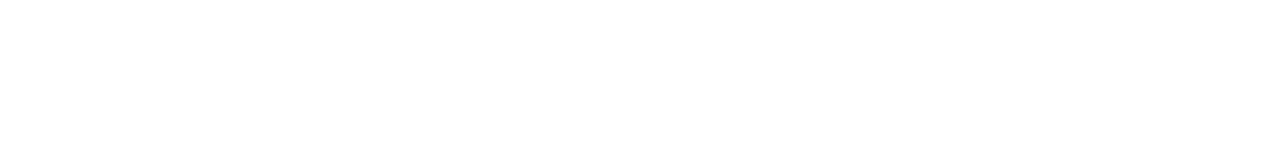
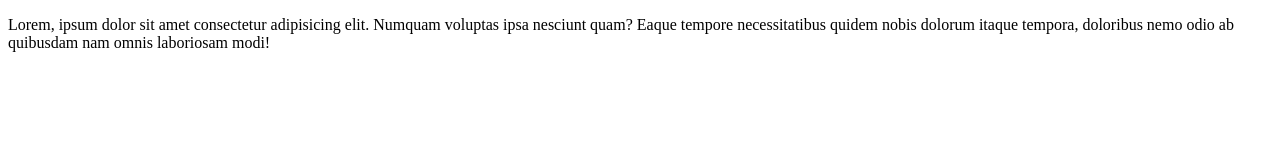
Before and after one commit to fadyadeeb/f10test, a plain HTML site: page index.html in a window 1280 px wide. Drawn offline with Linux system fonts and the light colour scheme.

Commit message:
second-change

```diff
--- a/index.html
+++ b/index.html
@@ -9,7 +9,8 @@
 </head>
 
 <body>
-
+  <p>Lorem, ipsum dolor sit amet consectetur adipisicing elit. Numquam voluptas ipsa nesciunt quam? Eaque tempore
+    necessitatibus quidem nobis dolorum itaque tempora, doloribus nemo odio ab quibusdam nam omnis laboriosam modi!</p>
 </body>
 
 </html>
```
